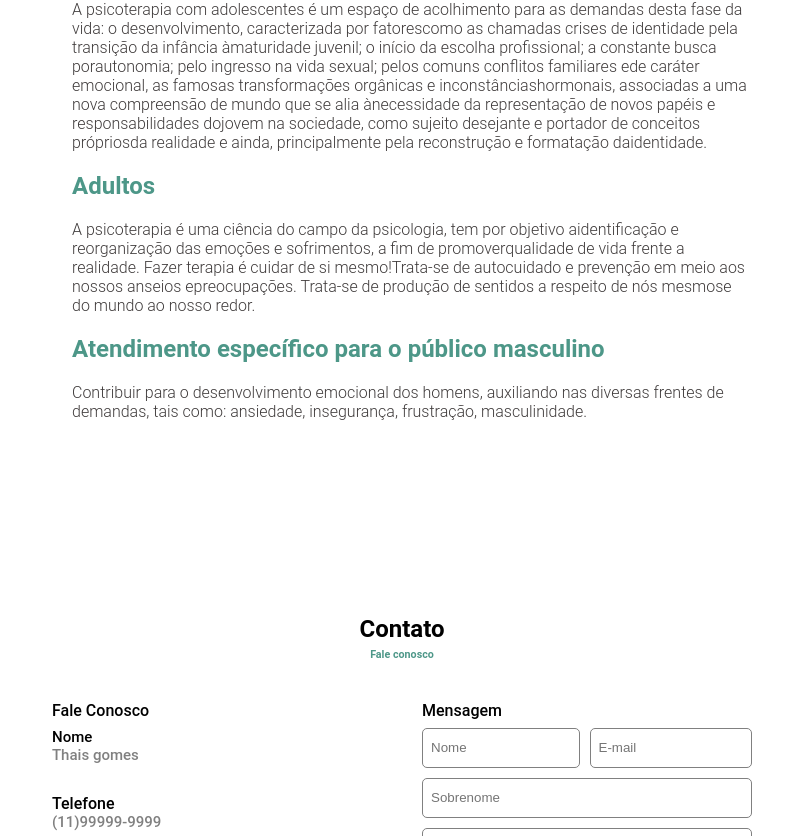
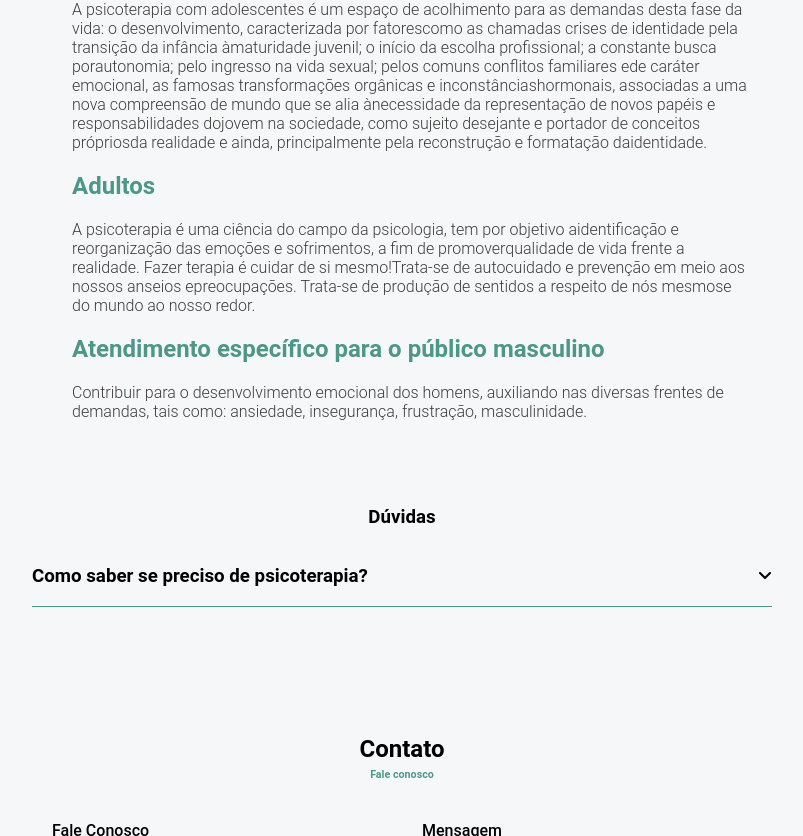
Before and after one commit to marcosrib/site-nextjs, a Next.js app: page /contato in a window 1280 px wide. Shown: the part 1964-2800 px from the top of the page, without its empty margins (238-1041 px from the left). Built offline with nearby package versions, Linux system fonts and the light colour scheme.

Commit message:
feat: adicionado sessão dúvidas

```diff
--- a/src/components/Header/index.tsx
+++ b/src/components/Header/index.tsx
@@ -52,6 +52,7 @@ const Header: React.FC = () => {
             <AnchorLink onClick={closeMenu} href='#home'>Home</AnchorLink>
             <AnchorLink onClick={closeMenu} href='#about'>Sobre</AnchorLink>
             <AnchorLink onClick={closeMenu} href='#oquefaco'>O que faço</AnchorLink>
+            <AnchorLink onClick={closeMenu} href='#doubts'>Dúvidas</AnchorLink>
             <AnchorLink onClick={closeMenu} href='#contact'>Contato</AnchorLink>
           </div>
         </nav>
--- a/src/components/Layout/index.tsx
+++ b/src/components/Layout/index.tsx
@@ -4,6 +4,7 @@ import Contato from '../../pages/contato';
 import Home from '../../pages/home';
 import About from '../../pages/about';
 import OqueFaco from '../../pages/oquefaco';
+import Doubts from '../../pages/doubts';
 const Layout: React.FC = ({ children }) => {
   return (
     <>
@@ -11,6 +12,7 @@ const Layout: React.FC = ({ children }) => {
       <Home/>
       <About/>
       <OqueFaco/>
+      <Doubts/>
       <Contato/>
       <Footer />
     </>
--- /dev/null
+++ b/src/pages/doubts/Doubts.module.css
@@ -0,0 +1,41 @@
+.container {
+    min-height: 100%;
+    padding: 0 30px 0 30px;
+    margin-left: auto;
+    margin-right: auto;
+    width: 50em;
+    display: flex;
+    flex-direction: column;
+ }
+.container > h3 {
+    text-align:center ;
+}
+.content {
+
+}
+.question {
+  display: flex;
+  flex-direction: row;
+  align-items: center;
+  justify-content: space-between;
+  border-bottom: 1px solid  var(--color-green-primary);
+  cursor: pointer;
+}
+
+.answer {
+    background-color: var(--color-white);
+}
+
+.active {
+    display: hidden;
+}
+.notActive {
+    display: none;
+}
+
+.close {
+ transform: rotate(0deg);
+}
+.open {
+    transform: rotate(180deg);
+}
--- /dev/null
+++ b/src/pages/doubts/index.tsx
@@ -0,0 +1,42 @@
+import React, { useState } from 'react';
+import styles from './Doubts.module.css'
+import { fas } from '@fortawesome/free-solid-svg-icons';
+import { library } from '@fortawesome/fontawesome-svg-core';
+import { FontAwesomeIcon } from '@fortawesome/react-fontawesome';
+
+
+library.add(fas)
+
+
+
+function Doubts() {
+const [isActive, setIsActive] = useState(false);
+
+const setIsActiveAnswer = () => {
+    setIsActive(!isActive)
+  console.log('mlçlçmm');
+
+}
+  return (
+    <section className={styles.container} id="doubts">
+     <h3 className={styles.title}>Dúvidas</h3>
+     <div  className={styles.content}>
+       <div className={styles.question} onClick={() => setIsActiveAnswer()} >
+        <h3>Como saber se preciso de psicoterapia? </h3>
+        <div className={`${isActive ? styles.open : styles.close}`}>
+         <FontAwesomeIcon className={`${isActive ? styles.close : styles.close}`} icon={"angle-down"}/>
+        </div>
+       </div>
+       <div className={`${styles.answer} ${isActive ? styles.active : styles.notActive}`} >
+        <p>skdfkdsajf naldfklsdafkldsakf lksafdkdksl</p>
+        <p>skdfkdsajf naldfklsdafkldsakf lksafdkdksl</p>
+        <p>skdfkdsajf naldfklsdafkldsakf lksafdkdksl</p>
+        <p>skdfkdsajf naldfklsdafkldsakf lksafdkdksl</p>
+
+       </div>
+     </div>
+    </section>
+  )
+}
+
+export default Doubts;
--- a/styles/globals.css
+++ b/styles/globals.css
@@ -19,6 +19,7 @@
 }
 html {
   font-size: 62.5%;
+  background: var(--color-background);
 }
 html, body {
   padding: 0;
```
